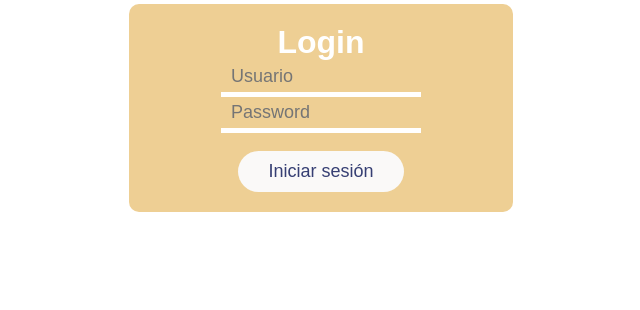
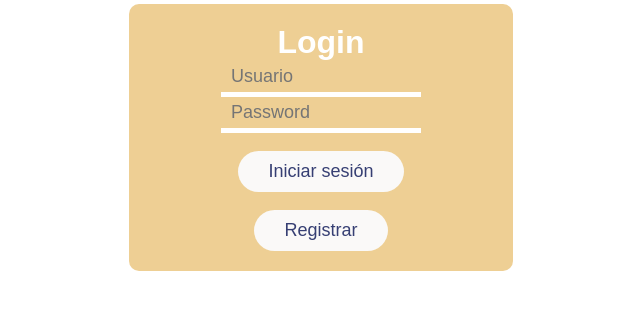
Before and after one commit to Baol99/eq4pagina, a PHP site: page /admin/index.php in a window 1280 px wide. Shown: the part 188-498 px from the top of the page, without its empty margins (319-959 px from the left). Run offline with PHP 8.4, Linux system fonts and the light colour scheme.

Commit message:
Agregacion del boton y añadir crud de registrar
Se añadio el boton registrar y tambien se ayudo al compañero tinal con el crud registrar

```diff
--- a/admin/index.php
+++ b/admin/index.php
@@ -36,6 +36,7 @@
           </div>
 
           <input class="btn" type="submit" value="Iniciar sesión" />
+          <input class="btn" type="submit" value="Registrar" />
       </div>
     </form>
   </div>
```
